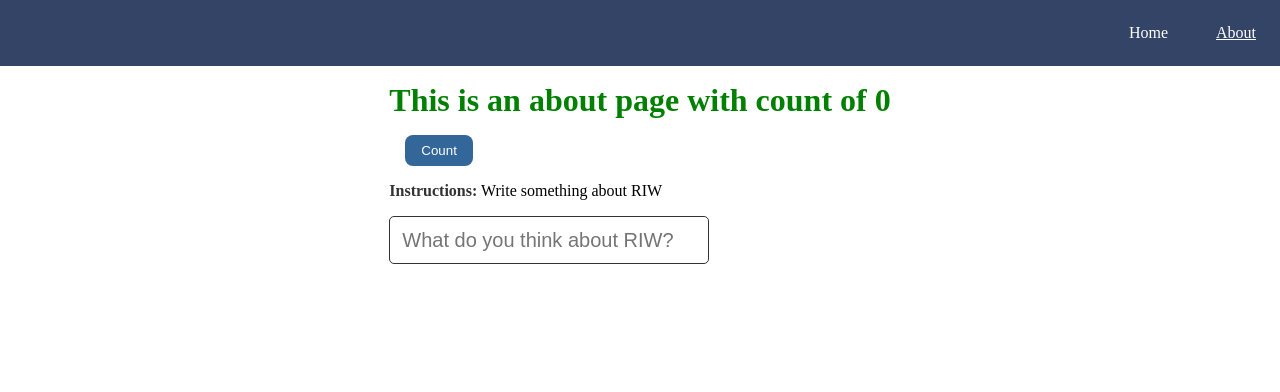
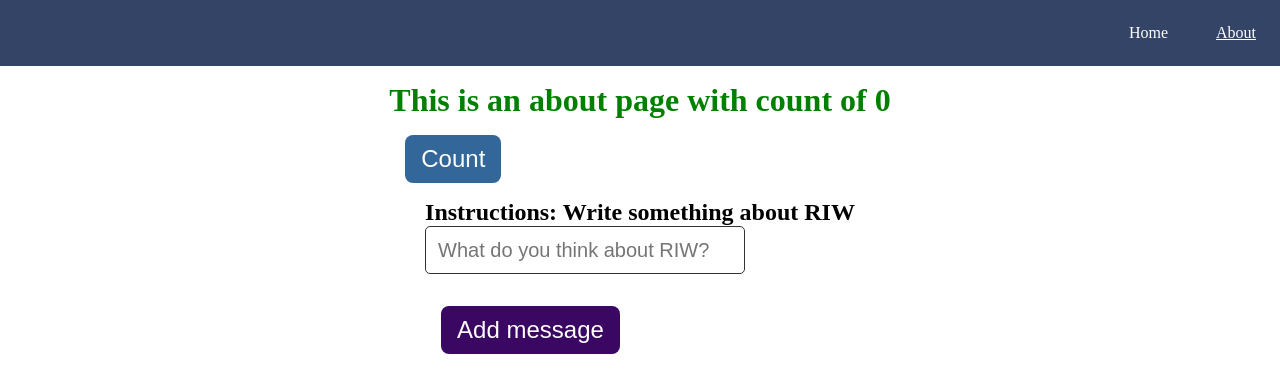
Before and after one commit to CSPS-RIW/vite-router, a Vue app: page /about in a window 1280 px wide. Shown: the top 392 px of the page. Built offline with nearby package versions, Linux system fonts and the light colour scheme.

Commit message:
#1 start adding content, localstorage works

```diff
--- a/src/views/AboutView.vue
+++ b/src/views/AboutView.vue
@@ -1,29 +1,49 @@
 <script setup lang="ts">
-import { ref, onMounted } from 'vue'
+import { ref, onMounted, watch } from 'vue'
 
 // reactive state
 const count = ref(0)
 const message = ref<string>()
 
 // functions that mutate state and trigger updates
-function increment() {
+const increment = () => {
   count.value++
 }
 
+const addMessage = () => {
+  console.log(message.value)
+}
+watch(message, newMessage => {
+  localStorage.setItem('messages', JSON.stringify(newMessage))
+  console.log(newMessage)
+
+}, { deep: true })
 // lifecycle hooks
 onMounted(() => {
-  // localStorage.setItem('InputMessage', )
+
+  // message.value = localStorage.getItem('message') || ''
 })
+
+
 </script>
 <template>
   <div class="about">
-    <h1>This is an about page with count of {{ count }}</h1>
+    <div class="live-heading" aria-live="polite">
+      <h1>This is an about page with count of {{ count }}</h1>
+    </div>
     <button class="btn btn-primary" @click="increment">Count</button>
-    <p class="mb-sm"><span class="instructions">Instructions:</span> Write something about
-      RIW</p>
-    <input v-model="message" placeholder="What do you think about RIW?"
-      class="custom-input" name="input-message">
-    <p class="mt-sm">{{ message }}</p>
+    <div class="activity">
+      <form action="POST" @submit.prevent="addMessage">
+        <h2>Instructions: Write something about
+          RIW</h2>
+        <input v-model="message" type="text" placeholder="What do you think about RIW?"
+          class="custom-input" name="input-message">
+      </form>
+      <p class="mt-sm">{{ message }}</p>
+
+      <button class="btn btn-secondary">Add message</button>
+    </div>
+
   </div>
 </template>
 
@@ -35,6 +55,9 @@ h1 {
 .btn {
   margin: 1rem;
   padding: 0.5rem 1rem;
+  height: 3rem;
+  // margin: auto;
+  font-size: 1.5rem;
   border: none;
   border-radius: 8px;
   cursor: pointer;
@@ -65,6 +88,17 @@ h1 {
   padding-left: 0.75rem;
 }
 
+.activity {
+  display: flex;
+  flex-flow: column wrap;
+  justify-items: flex-start;
+  align-content: center;
+
+  .btn {
+    margin-right: auto;
+  }
+}
+
 .mb-sm {
   margin-bottom: 1rem;
 }
```
